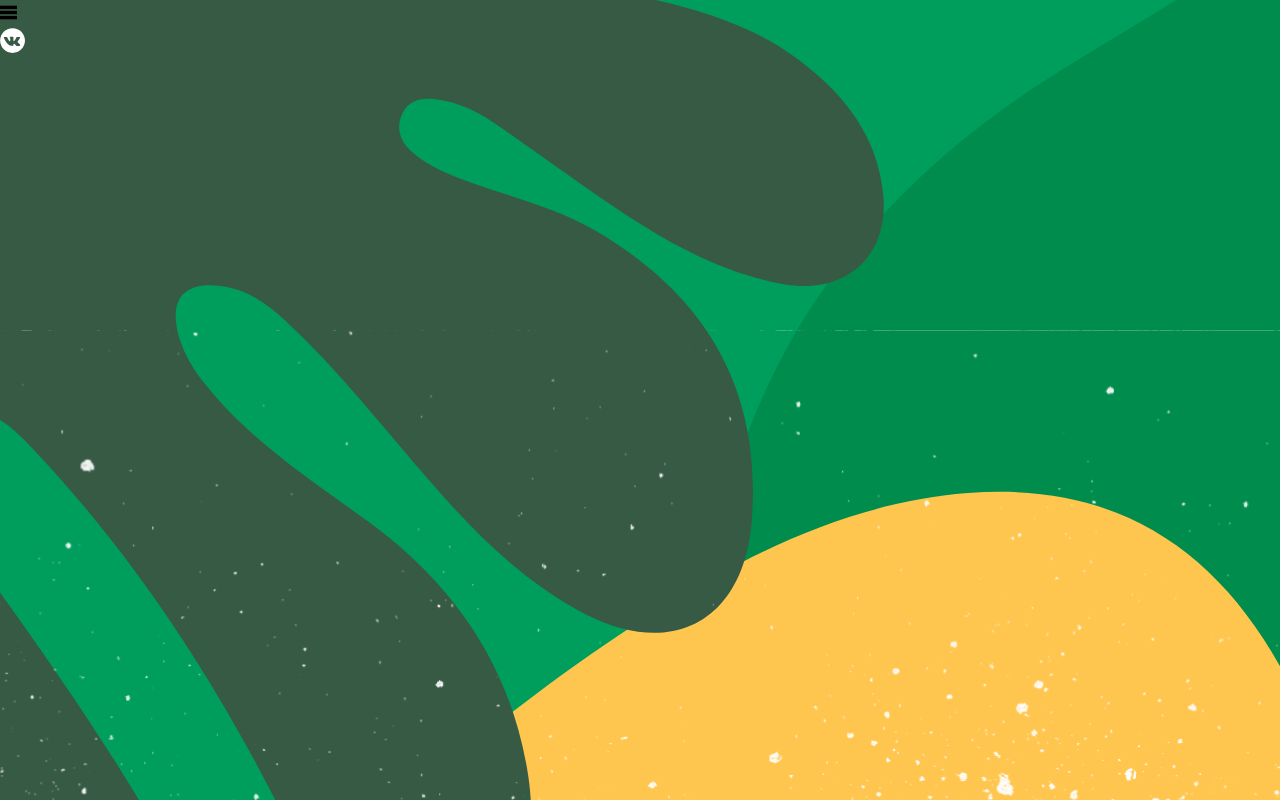
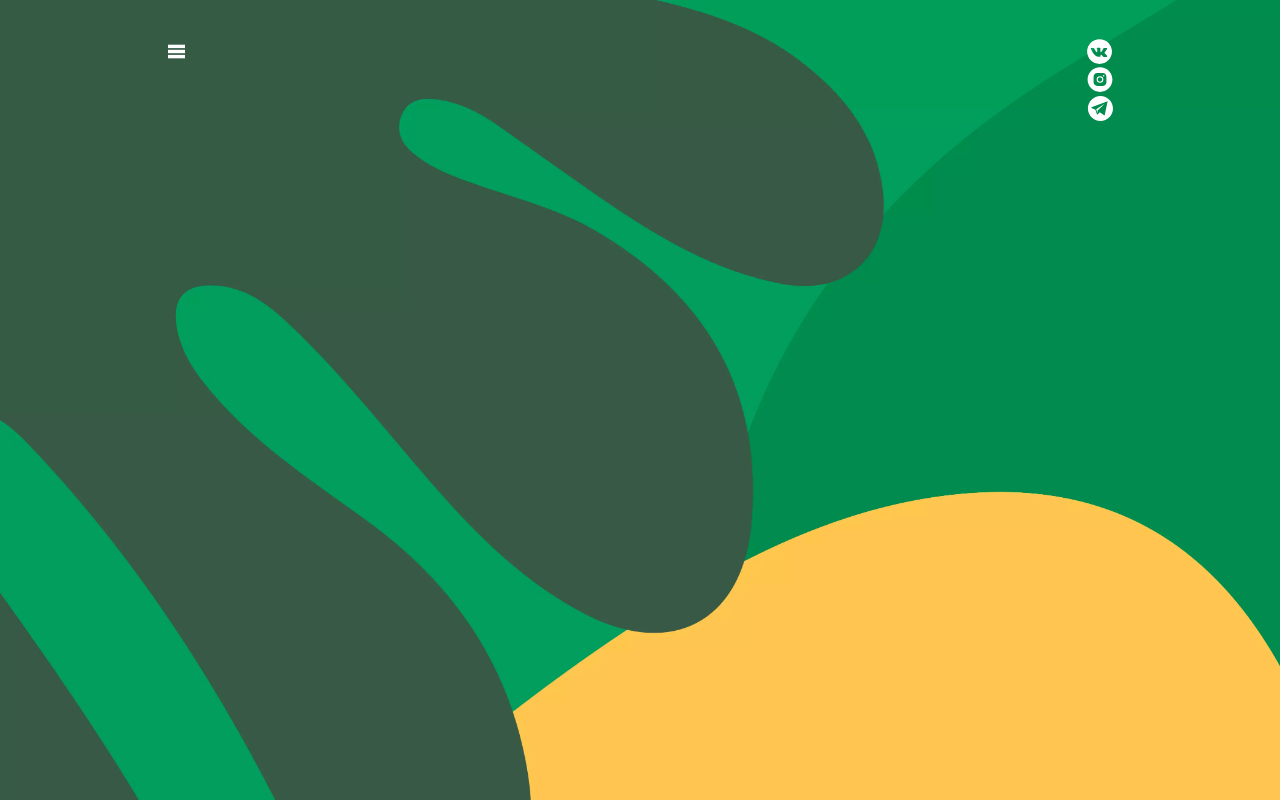
Before and after one commit to BoikoAnastasiia/Platano-Fest, a React (Create React App) app: page / in a window 1280 px wide. Built offline with nearby package versions, Linux system fonts and the light colour scheme.

Commit message:
social icon layout

```diff
--- a/src/Icons/Ig.js
+++ b/src/Icons/Ig.js
@@ -1,22 +1,17 @@
 import * as React from 'react';
+import './Icons.scss';
 
 function SvgIg(props) {
   return (
     <svg
       width={26}
       height={25}
-      fill="currentColor"
+      className="icon-social"
       xmlns="http://www.w3.org/2000/svg"
       {...props}
     >
-      <path
-        d="M13 14.675a2.181 2.181 0 01-2.184-2.175c0-1.2.97-2.175 2.184-2.175 1.197 0 2.184.975 2.184 2.175 0 1.2-.979 2.175-2.184 2.175zm0-5.5A3.323 3.323 0 009.67 12.5 3.334 3.334 0 0013 15.825 3.336 3.336 0 0016.34 12.5 3.336 3.336 0 0013 9.175zM16.674 7.967a.766.766 0 100 1.533.766.766 0 100-1.533z"
-        fill="#fff"
-      />
-      <path
-        d="M19.418 15.217c0 2.016-1.657 3.666-3.698 3.666h-5.44c-2.04 0-3.698-1.65-3.698-3.658V9.767C6.582 7.75 8.24 6.1 10.281 6.1h5.439c2.041 0 3.698 1.65 3.698 3.667v5.45zM13 .125C6.14.125.575 5.667.575 12.5S6.139 24.875 13 24.875c6.861 0 12.426-5.542 12.426-12.375S19.86.125 13 .125z"
-        fill="#fff"
-      />
+      <path d="M13 14.675a2.181 2.181 0 01-2.184-2.175c0-1.2.97-2.175 2.184-2.175 1.197 0 2.184.975 2.184 2.175 0 1.2-.979 2.175-2.184 2.175zm0-5.5A3.323 3.323 0 009.67 12.5 3.334 3.334 0 0013 15.825 3.336 3.336 0 0016.34 12.5 3.336 3.336 0 0013 9.175zM16.674 7.967a.766.766 0 100 1.533.766.766 0 100-1.533z" />
+      <path d="M19.418 15.217c0 2.016-1.657 3.666-3.698 3.666h-5.44c-2.04 0-3.698-1.65-3.698-3.658V9.767C6.582 7.75 8.24 6.1 10.281 6.1h5.439c2.041 0 3.698 1.65 3.698 3.667v5.45zM13 .125C6.14.125.575 5.667.575 12.5S6.139 24.875 13 24.875c6.861 0 12.426-5.542 12.426-12.375S19.86.125 13 .125z" />
     </svg>
   );
 }
--- a/src/Icons/Tg.js
+++ b/src/Icons/Tg.js
@@ -1,19 +1,17 @@
 import * as React from 'react';
+import './Icons.scss';
 
 function SvgTg(props) {
   return (
     <svg
       width={26}
       height={25}
-      fill="none"
+      className="icon-social"
       xmlns="http://www.w3.org/2000/svg"
       {...props}
     >
-      <path
-        d="M20.52 5.792l-2.804 13.125c-.042.25-.334.375-.585.25l-4.31-2.875-2.3 2.166a.366.366 0 01-.586-.166l-1.506-4.667L4.454 12c-.293-.125-.293-.625 0-.75l15.521-5.875c.293-.083.586.125.544.417zM13.448 0C6.504 0 .898 5.583.898 12.5S6.504 25 13.449 25 26 19.417 26 12.5 20.394 0 13.449 0z"
-        fill="#fff"
-      />
-      <path d="M10.395 16.917l.251-2.417 7.029-6.792-8.451 5.542" fill="#fff" />
+      <path d="M20.52 5.792l-2.804 13.125c-.042.25-.334.375-.585.25l-4.31-2.875-2.3 2.166a.366.366 0 01-.586-.166l-1.506-4.667L4.454 12c-.293-.125-.293-.625 0-.75l15.521-5.875c.293-.083.586.125.544.417zM13.448 0C6.504 0 .898 5.583.898 12.5S6.504 25 13.449 25 26 19.417 26 12.5 20.394 0 13.449 0z" />
+      <path d="M10.395 16.917l.251-2.417 7.029-6.792-8.451 5.542" />
     </svg>
   );
 }
--- a/src/Views/homepage/HomePage.jsx
+++ b/src/Views/homepage/HomePage.jsx
@@ -1,6 +1,8 @@
 import MainContainer from '../../Сomponents/MainContainer';
 import './HomePage.scss';
 import Vk from '../../Icons/Vk';
+import Ig from '../../Icons/Ig';
+import Tg from '../../Icons/Tg';
 
 export default function HomePage() {
   return (
@@ -12,16 +14,42 @@ export default function HomePage() {
               viewBox="0 0 100 80"
               width="17"
               height="25"
-              className="menu-icon"
+              className="icon-social"
             >
               <rect width="100" height="20"></rect>
               <rect y="30" width="100" height="20"></rect>
               <rect y="60" width="100" height="20"></rect>
             </svg>
 
-            <div className="icons-wrapper">
-              <Vk />
-            </div>
+            <ul className="icons-wrapper">
+              <li className="nav-item">
+                <a
+                  href="https://vk.com/"
+                  target="_blank"
+                  rel="noreferrer noopener"
+                >
+                  <Vk />
+                </a>
+              </li>
+              <li className="nav-item">
+                <a
+                  href="https://www.instagram.com/"
+                  target="_blank"
+                  rel="noreferrer noopener"
+                >
+                  <Ig />
+                </a>
+              </li>
+              <li className="nav-item">
+                <a
+                  href="https://telegram.org/"
+                  target="_blank"
+                  rel="noreferrer noopener"
+                >
+                  <Tg />
+                </a>
+              </li>
+            </ul>
           </div>
         </nav>
       </MainContainer>
--- a/src/Views/homepage/HomePage.scss
+++ b/src/Views/homepage/HomePage.scss
@@ -1,5 +1,24 @@
 .homepage-wraper {
-  background: center / cover no-repeat url('./images/bg.svg'), #008c4c;
+  background: center / cover no-repeat url('./images/bg.webp'), #008c4c;
   width: 100vw;
   height: 100vh;
 }
+
+.icon-social {
+  fill: rgb(255, 255, 255);
+  transition: 500ms;
+
+  &:hover {
+    fill: #ffc64f;
+  }
+}
+
+.nav-wrapper {
+  display: flex;
+  margin: auto;
+  max-width: 945px;
+}
+
+.icons-wrapper {
+  margin-left: auto;
+}
--- a/src/index.css
+++ b/src/index.css
@@ -10,7 +10,6 @@ html {
 body {
   margin: 0;
   padding: 0;
-  background-color: rgb(150, 150, 218);
 }
 
 a {
--- a/src/Сomponents/MainContainer/MainContainer.scss
+++ b/src/Сomponents/MainContainer/MainContainer.scss
@@ -1,5 +1,5 @@
 .mainContainer {
-  width: 1300px;
+  max-width: 1300px;
   margin: 0 auto;
-  padding: 39px auto;
+  padding: 39px 0;
 }
```
Also changed, not shown: src/Views/homepage/images/bg.webp (added).
